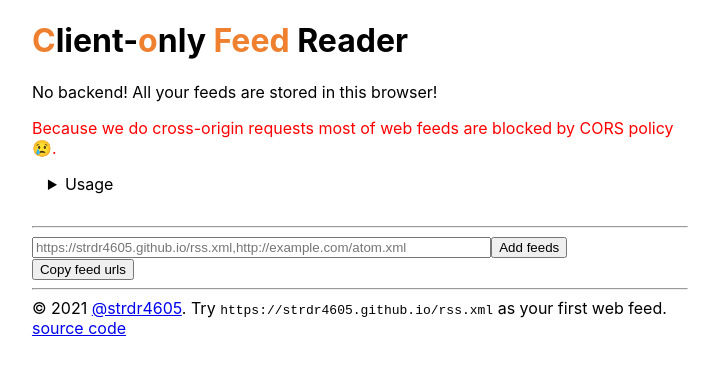
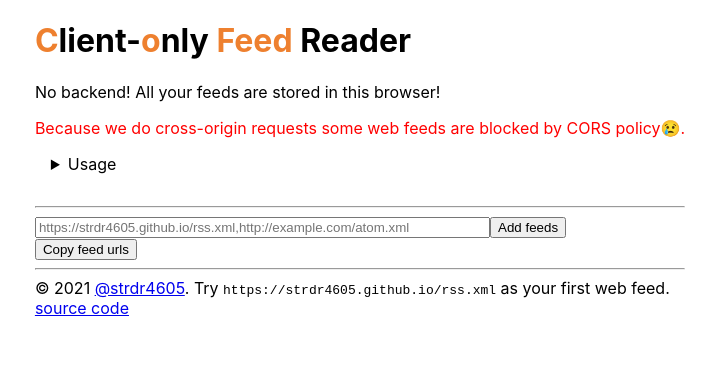
Before and after one commit to cofeed-19/cofeed-19.github.io, a Next.js app: page / in a window 1280 px wide. Shown: the top 372 px of the page, without its empty margins (280-999 px from the left). Built offline with nearby package versions, Linux system fonts and the light colour scheme.

Commit message:
chore: header changes

```diff
--- a/components/Header.tsx
+++ b/components/Header.tsx
@@ -1,11 +1,13 @@
 export function Header() {
   return (
     <header>
-      <h1><span>C</span>lient-<span>o</span>nly <span>Feed</span> Reader</h1>
+      <h1>
+        <span>C</span>lient-<span>o</span>nly <span>Feed</span> Reader
+      </h1>
       <p>No backend! All your feeds are stored in this browser!</p>
       <p style={{ color: "red" }}>
-        Because we do cross-origin requests most of web feeds are blocked by
-        CORS policy😢.
+        Because we do cross-origin requests some web feeds are blocked by CORS
+        policy😢.
       </p>
       <details>
         <summary>Usage</summary>
@@ -13,7 +15,8 @@ export function Header() {
           <ul>
             <li>
               Should work with any <u>https://[some name].github.io</u> site
-              which has web feed (RSS/Atom).
+              which has web <br />
+              feed (RSS/Atom).
             </li>
             <li>
               Try <u>http</u> and <u>https</u>.
```
